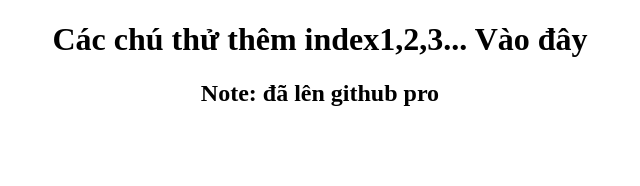
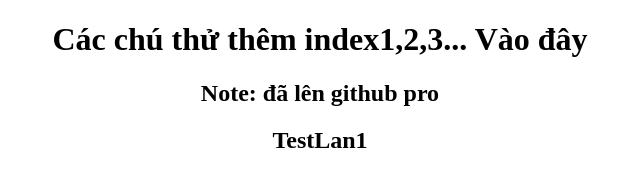
Before and after one commit to PhamNguyenDucThienJB/ML__2023, a plain HTML site: page index.html in a window 1280 px wide. Shown: the whole page, without its empty margins (320-960 px from the left). Drawn offline with Linux system fonts and the light colour scheme.

Commit message:
Testlan1

```diff
--- a/index.html
+++ b/index.html
@@ -10,6 +10,7 @@
 <body>
     <h1>Các chú thử thêm index1,2,3... Vào đây </h1>
     <h2> Note: đã lên github pro </h2>
+    <h2> TestLan1</h2>
 
 </body>
 </html>
```
